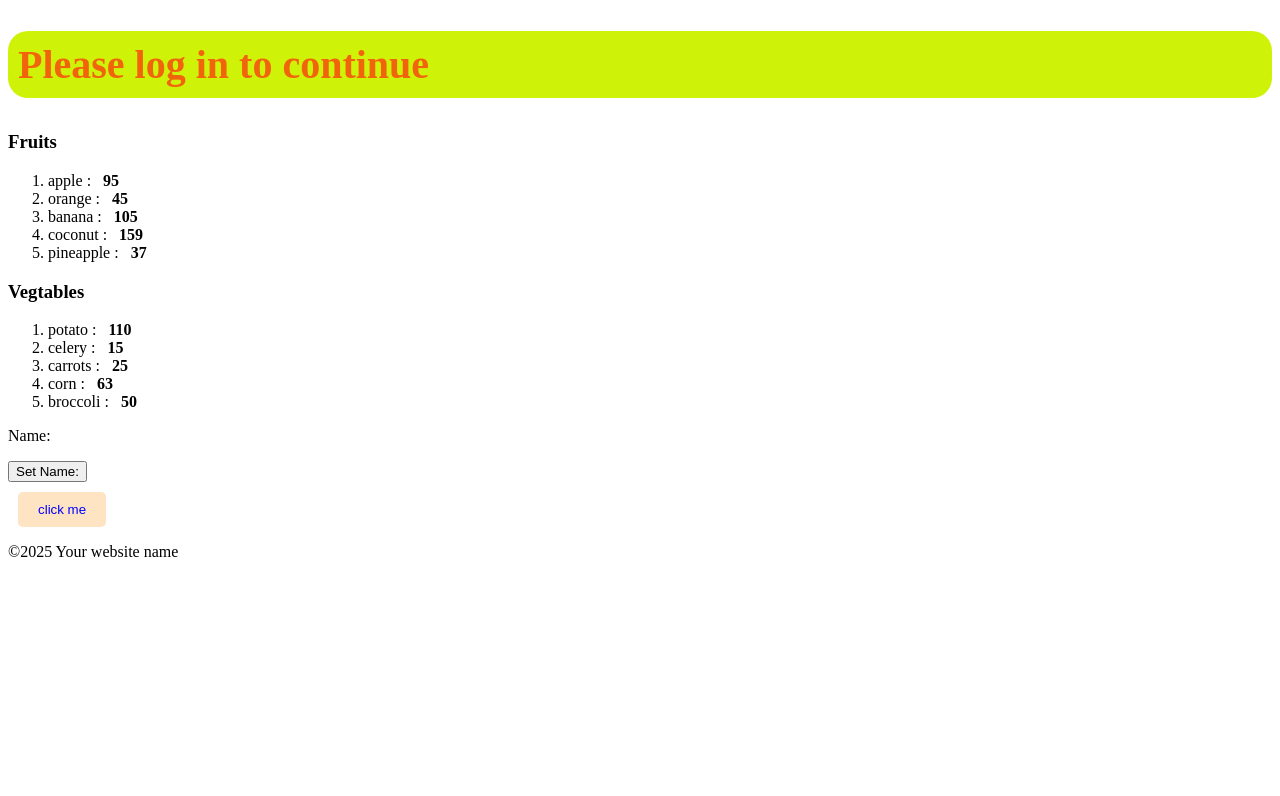
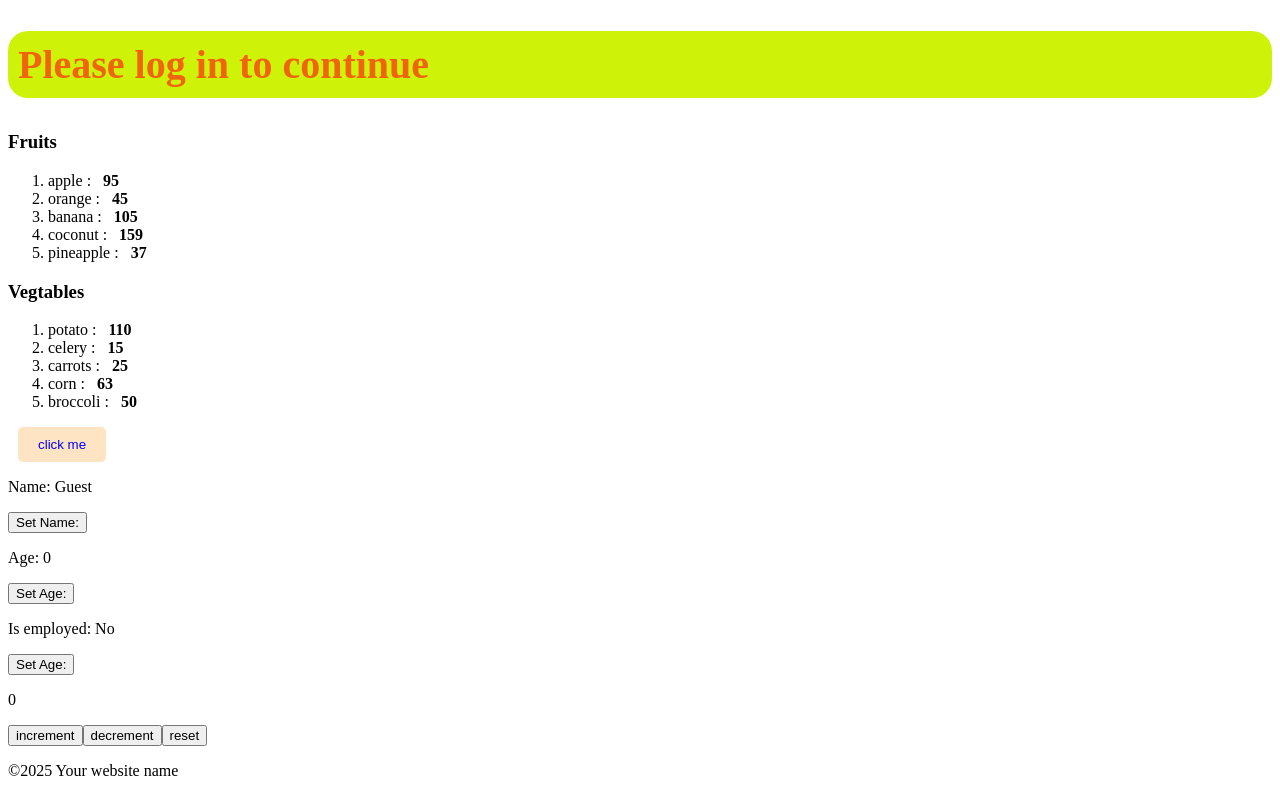
Before and after one commit to amirhoprogrammer/my-react-bro, a React (Vite) app: page / in a window 1280 px wide. Shown: the part 742-1538 px from the top of the page. Before the commit the page ends 1319 px from the top, so only its background shows below. Built offline with nearby package versions, Linux system fonts and the light colour scheme.

Commit message:
add use state and hook

```diff
--- a/src/App.jsx
+++ b/src/App.jsx
@@ -11,6 +11,7 @@
 import UserGreeting from "./UserGreeting.jsx";
 import List from "./List.jsx";
 import MyComponent from "./MyComponent.jsx";
+import Counter from "./Counter";
 function App() {
   const fruits = [
     { id: 1, name: "apple", calories: 95 },
@@ -42,10 +43,11 @@
       {/*<List items={vegtables} category="Vegtables" />*/}
       {fruits.length > 0 ? <List items={fruits} category="Fruits" /> : null}
       {fruits.length > 0 && <List items={vegtables} category="Vegtables" />}
+      <Button2 />
       <MyComponent />
+      <Counter />
       {/*<Student name="Ali" age="ghi" isStudent={true} />
       <Student />*/}
-      <Button2 />
       {/**/}
       <Footer />
     </>
--- /dev/null
+++ b/src/Counter.jsx
@@ -0,0 +1,28 @@
+import React, { useState } from "react";
+function Counter() {
+  const [count, setCount] = useState(0);
+  const increment = () => {
+    setCount(count + 1);
+  };
+  const decrement = () => {
+    setCount(count - 1);
+  };
+  const reset = () => {
+    setCount(0);
+  };
+  return (
+    <div className="counter-container">
+      <p className="count-display">{count}</p>
+      <button className="counter-button" onClick={increment}>
+        increment
+      </button>
+      <button className="counter-button" onClick={decrement}>
+        decrement
+      </button>
+      <button className="counter-button" onClick={reset}>
+        reset
+      </button>
+    </div>
+  );
+}
+export default Counter;
--- a/src/MyComponent.jsx
+++ b/src/MyComponent.jsx
@@ -1,14 +1,29 @@
 import React, { useState } from "react";
 function MyComponent() {
-  let [name, setName] = useState();
+  //let [name, setName] = useState();
+  const [name, setName] = useState("Guest");
+  const [age, setAge] = useState(0);
+  const [isEmployed, setIsEmployed] = useState(false);
   const updateName = () => {
-    name = "SpongeBob";
-    console.log(name);
+    setName("SpongeBob");
+    /*name = "SpongeBob";
+    console.log(name);*/
   };
+  const updateAge = () => {
+    setAge(24);
+  };
+  const toggleEmployeStatus = () => {
+    setIsEmployed(!isEmployed);
+  };
+
   return (
     <div>
       <p>Name: {name}</p>
       <button onClick={updateName}>Set Name:</button>
+      <p>Age: {age}</p>
+      <button onClick={updateAge}>Set Age:</button>
+      <p>Is employed: {isEmployed ? "Yes" : "No"}</p>
+      <button onClick={toggleEmployeStatus}>Set Age:</button>
     </div>
   );
 }
```
